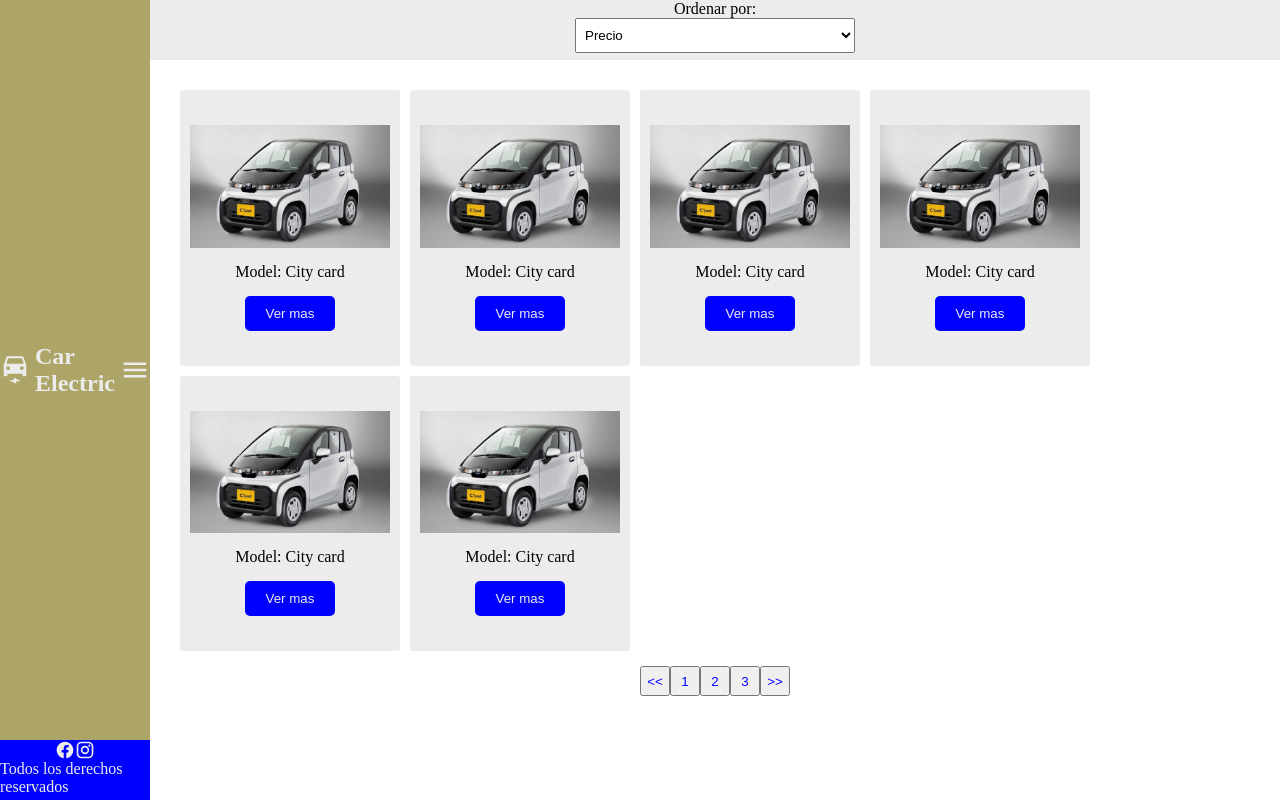
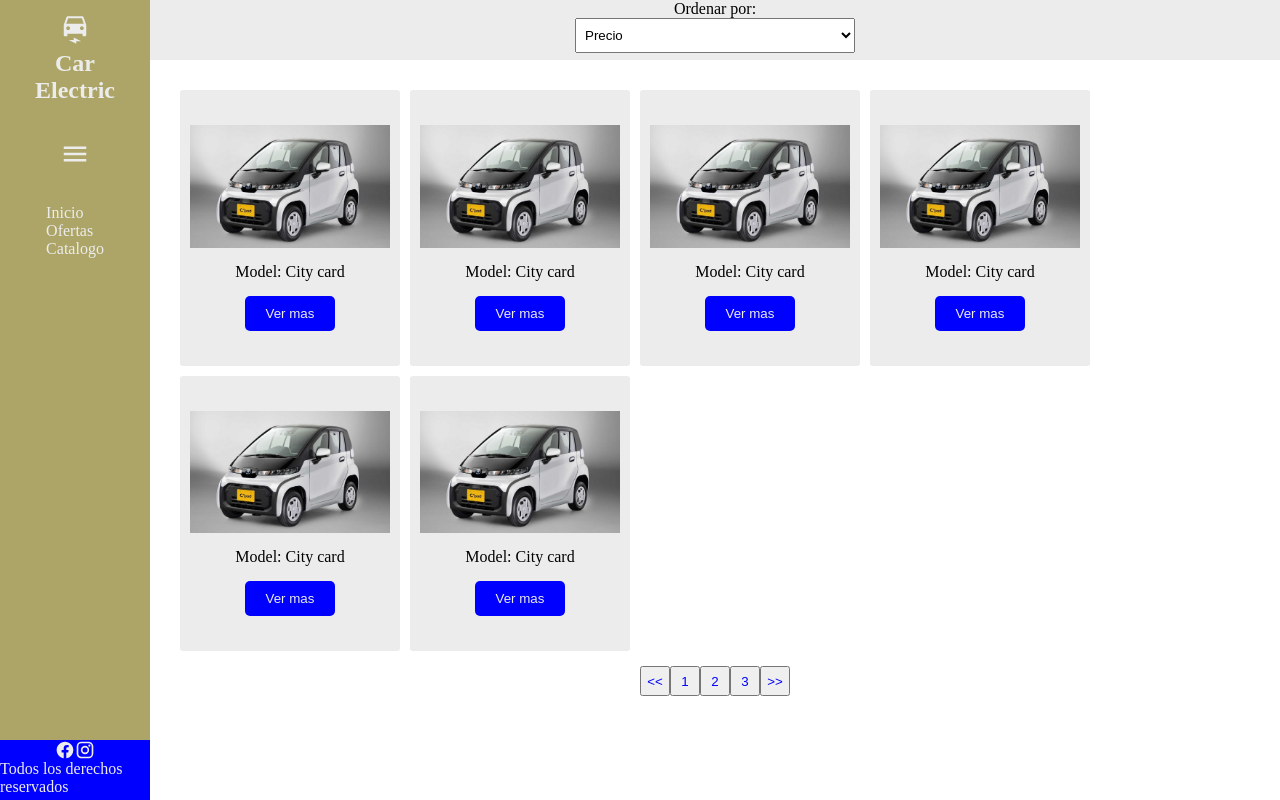
Before and after one commit to gonza23k/Electric-car-sales, a plain HTML site: page index.html in a window 1280 px wide. Drawn offline with Linux system fonts and the light colour scheme.

Commit message:
modificacion

```diff
--- a/assets/css/style.css
+++ b/assets/css/style.css
@@ -16,6 +16,7 @@
 }
 
 .nav-section{
+    padding: 10px;
     grid-area: nav;
     background-color: blue;
     display: flex;
@@ -30,7 +31,13 @@
 .nav-section >.logo-container > .logo, .menu{
     width: 30px;
 }
-
+.nav-section > ul{
+    display: none;
+}
+.nav-section > .logo-container{
+    flex-direction: column;
+    align-items: center;
+}
 .filter-section{
     grid-area: filters;
     background-color: #ececec;
@@ -120,7 +127,19 @@
         flex-direction: row;
         flex-wrap: wrap;
     }
-    .nav-section >.logo-container > .logo, .menu{
-        width: 30px;
+    .nav-section{
+        flex-direction: column;
+        justify-content: start;
+        gap: 35px;
+        padding: 15px;
+    }
+    .nav-section > ul{
+        list-style: none;
+    }
+    .nav-section > .logo-container > h1{
+        text-align: center;
+    }
+    .nav-section > ul{
+        display: block;
     }
 }
--- a/index.html
+++ b/index.html
@@ -17,6 +17,11 @@
             <h1>Car Electric</h1>
         </div>
             <img class="menu" src="./assets/menu.svg" alt="hamburguer-menu" >
+            <ul>
+                <li>Inicio</li>
+                <li>Ofertas</li>
+                <li>Catalogo</li>
+            </ul>
         </nav>
         <section class="filter-section">
             <span>Ordenar por:</span>
```
